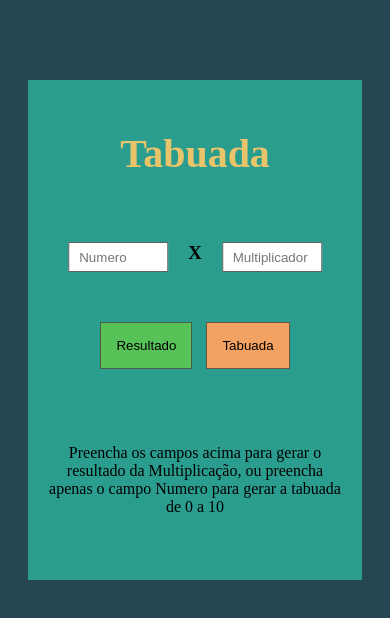
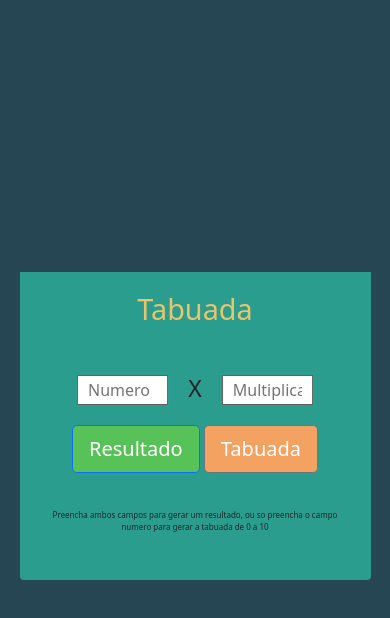
Before and after one commit to sabrina663/Tabuada, a plain HTML site: page index.html in a window 390 px wide. Drawn offline with nearby package versions, Linux system fonts and the light colour scheme.

Commit message:
Tabuada
Tabuada finalizada,

```diff
--- a/_css/estilo.css
+++ b/_css/estilo.css
@@ -13,12 +13,14 @@ body{
     margin:0 auto;
     height:100vh;
     padding:0px 50px;
+    min-width:250px;
 }
 .sub-conteiner{
     text-align: center;
-    width:500px;
+    width:50%;
     height:500px;
-    margin:80px auto;
+    margin:auto;
+
 }
 /*  */
 /* resultado gerado na hora */
@@ -32,6 +34,7 @@ h1{
     background-color: #2a9d8f;
 }
 .conteiner-input{
+    width:90%;
     position:relative;
     left:50%;
     top:15%;
@@ -48,7 +51,7 @@ h3{
     top:50px;
 }
 input{
-    width:100px;
+    width:90%;
     height:30px;
     outline:none;
     padding:5px 10px;
@@ -64,14 +67,15 @@ input::-webkit-inner-spin-button {
 input:hover{
     background-color:rgba(167, 162, 162, 0.295) ;
 }
-button{
+button{/*
     margin:35px 5px;
-    padding:15px;
+    padding:15px 5px;
     outline:none;
     border:none;
     transition-duration: 1s;
     cursor: pointer;
     border:1px solid rgba(70, 69, 69, 0.795);
+    width:30%; */
 }
 button.resultado{
     background-color: rgb(87, 194, 87);
@@ -88,9 +92,11 @@ button.tabuada-btn:hover{
 .result-div{
     padding:10px;
     position: relative;
-    top:70px;
+    top:50px;
+    border:none;
+    background-color: #2a9d8f;
     z-index:1;
-}
+}/*
 .result-div p{
     text-align: center;
     padding:15px;
@@ -100,7 +106,7 @@ button.tabuada-btn:hover{
     padding:10px;
     font-size:1.0em;
     text-align: center;
-}
+} */
 /*  */
 
 /* tabuada */
@@ -112,24 +118,50 @@ button.tabuada-btn:hover{
 }
 table{
     border:1px solid #f4a261;
-    width:450px;
+    width:100%;
     height:100%;
-    padding:10px;
+    padding:15px;
     font-size:1.3em;
 }
 tr{
     padding:10px;
     color:#264653;
 }
-/* .bt-div{
-    text-align: center;
+@media screen and (max-width:800px){
+    .conteiner{
+        padding:0;
+        flex-direction: column;
+        margin:0 auto;
+    }
+    .sub-conteiner{
+        height:300px;
+        width:90%;
+
+    }
+    .tabuada{
+        margin:100px auto;
+    }
+    h1{
+        font-size:1.8em;
+        top:20px;
+    }
+    .conteiner-input{
+        top:20px;
+    }
+    input{
+        width:80%;
+    }
+    .button-area{
+        top:0px;
+    }
+    .result-div{
+        padding:15px;
+        font-size:0.5em;
+        top:5px;
+        z-index:1;
+    }
+    table{
+        font-size:1.0em;
+    }
+
 }
-
-
-#area-result{
-    margin-bottom:20px;
-}
-#area-result p{
-    color:black;
-}
- */
--- a/_js/script.js
+++ b/_js/script.js
@@ -9,31 +9,37 @@ function resultado(){
         msg.innerHTML = `<p>A multiplicação de ${number} x ${mult} é ${number * mult}</p>`
         msg.style.color = 'rgb(6, 65, 6)'
     }
+    document.getElementById('number').value = ''
+    document.getElementById('multiplicador').value = ''
 }
 function tabuada(){
+    /* recuperar o valor do campo */
     let number = document.getElementById('number').value
     document.getElementById('multiplicador').value = ''
-    let msg = document.getElementById('result-now')
     /* analise do campo numero */
     if (number === ''){
+        let msg = document.getElementById('result-now')
         msg.innerHTML = '<p>Por favor Digite um valor valido no campo Numero se deseja ver a tabuada</p>'
         msg.style.color = 'rgb(90, 20, 20)'
     }else{
         /* criação da div  tabuada */
-        let display_right = document.createElement('div');
-        display_right.className = 'sub-conteiner tabuada'
-        display_right.id = 'tab'
-        let conteiner = document.getElementById('cont').appendChild(display_right);
+        let div = document.createElement('div');
+        $("#div").remove()
+        /* da estilização pro div tabuada */
+        div.className = 'sub-conteiner tabuada'
+        div.id = 'div'
+        document.getElementById('cont').appendChild(div);
         /* criacao da tabela */
-        let tabela = document.createElement('table')
-        tabela.id = 'idtab'
-        let tab = document.getElementById('tab').appendChild(tabela)
+        let table = document.createElement('table')
+        $('table').remove();
+        let tabela = document.getElementById('div').appendChild(table)
+        /* $('table').remove(); */
         /* laço */
         for(let x = 0;x <=10; x++){
-            let tr = tab.insertRow()
+            let tr = tabela.insertRow()
             tr.innerHTML = `${number} x ${x} = ${number * x}`
         }
         document.getElementById('number').value = ''
+    }
 
-    }
 }
--- a/index.html
+++ b/index.html
@@ -3,12 +3,14 @@
 <head>
     <meta charset="UTF-8">
     <meta name="viewport" content="width=device-width, initial-scale=1.0">
+
+    <link href="https://cdn.jsdelivr.net/npm/bootstrap@5.0.0-beta1/dist/css/bootstrap.min.css" rel="stylesheet" integrity="sha384-giJF6kkoqNQ00vy+HMDP7azOuL0xtbfIcaT9wjKHr8RbDVddVHyTfAAsrekwKmP1" crossorigin="anonymous">
     <link rel='stylesheet' href='_css/estilo.css'>
     <title>Tabuada</title>
 </head>
 <body>
     <div id='cont' class='conteiner'>
-        <div class="sub-conteiner resultado-now">
+        <div  class="sub-conteiner resultado-now">
             <h1>Tabuada</h1>
             <div class='conteiner-input'>
                 <input type='number' id='number' placeholder='Numero'>
@@ -16,14 +18,15 @@
                 <input type='number' id='multiplicador' placeholder='Multiplicador'>
             </div><!-- //conteiner-input -->
             <div class="button-area">
-                <button class='resultado' onclick="resultado()">Resultado</button>
-                <button class='tabuada-btn' onclick="tabuada()">Tabuada</button>
+                <button type="button" class="btn btn-lg btn-primary resultado" onclick="resultado()">Resultado</button>
+                <button type="button" class="btn btn-secondary btn-lg tabuada-btn" onclick="tabuada()">Tabuada</button>
             </div><!-- button area -->
-            <div id='result-now' class="result-div" >
-                <p class='recado'>Preencha os campos acima para gerar o resultado da Multiplicação, ou preencha apenas o campo Numero para gerar a tabuada de 0 a 10 </p>
-            </div><!--//area-result-->
+            <div id='result-now' class="result-div card">
+                <p class="card-body">Preencha ambos campos para gerar um resultado, ou so preencha o campo numero para gerar a tabuada de 0 a 10</p>
+            </div>
         </div><!--//sub-continer-->
     </div><!--//conteiner-->
+    <script src="https://ajax.googleapis.com/ajax/libs/jquery/3.5.1/jquery.min.js"></script>
     <script src='_js/script.js'></script>
 </body>
 </html>
```
